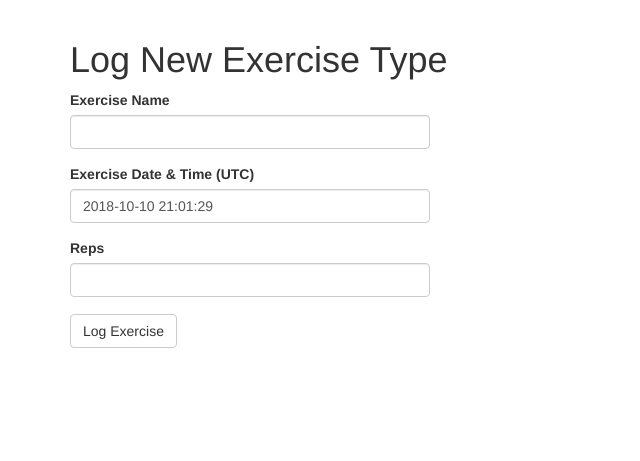
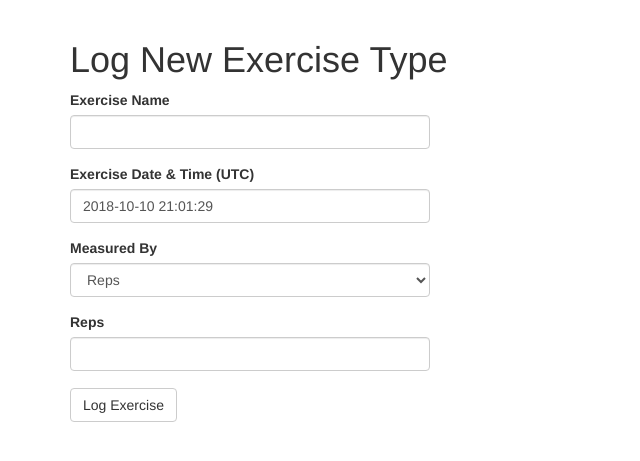
Before and after one commit to petegrace/fitness-logs, a Flask app: page /new_exercise in a window 1280 px wide. Shown: the part 52-513 px from the top of the page, without its empty margins (0-640 px from the left). Run offline with Flask 2, Linux system fonts and the light colour scheme; the visitor is signed in with stand-in values (Sample User, id 1); data comes from the database, SQL or seed files in the repository; some libraries are stand-ins or nearby versions.

Commit message:
added support for time-based exercises

```diff
--- a/app/forms.py
+++ b/app/forms.py
@@ -1,8 +1,8 @@
 from datetime import datetime
 from flask_wtf import FlaskForm
 from flask_login import current_user
-from wtforms import StringField, PasswordField, DateTimeField, IntegerField, SubmitField
-from wtforms.validators import DataRequired, Email, EqualTo, Length, ValidationError
+from wtforms import StringField, PasswordField, DateTimeField, SelectField, IntegerField, SubmitField, HiddenField
+from wtforms.validators import DataRequired, Email, EqualTo, Length, ValidationError, Optional
 from app.models import User, ExerciseType
 
 
@@ -13,7 +13,9 @@ class LogNewExerciseTypeForm(FlaskForm):
 	# fields for the first exercise to be logged (reps will also serve as the default)
 	exercise_datetime = DateTimeField("Exercise Date & Time (UTC)", format="%Y-%m-%d %H:%M:%S",
 										validators=[DataRequired()], default=datetime.utcnow)
-	reps = IntegerField("Reps")
+	measured_by = SelectField( 'Measured By', choices=[('reps', 'Reps'), ('seconds', 'Time (seconds)')])
+	reps = IntegerField("Reps", validators=[Optional()])
+	seconds = IntegerField("Seconds", validators=[Optional()])
 	submit = SubmitField("Log Exercise")
 
 	def validate_name(self, name):
@@ -27,5 +29,7 @@ class EditExerciseForm(FlaskForm):
 	# fields for the first exercise to be logged (reps will also serve as the default)
 	exercise_datetime = DateTimeField("Exercise Date & Time (UTC)", format="%Y-%m-%d %H:%M:%S",
 										validators=[DataRequired()], default=datetime.utcnow)
-	reps = IntegerField("Reps")
+	measured_by = HiddenField("measured_by")
+	reps = IntegerField("Reps", validators=[Optional()])
+	seconds = IntegerField("Seconds", validators=[Optional()])
 	submit = SubmitField("Update Exercise")
--- a/app/models.py
+++ b/app/models.py
@@ -36,6 +36,7 @@ class ExerciseType(db.Model):
 	measured_by = db.Column(db.String(50))
 	user_id = db.Column(db.Integer, db.ForeignKey("user.id"))
 	default_reps = db.Column(db.Integer)
+	default_seconds = db.Column(db.Integer)
 	created_datetime = db.Column(db.DateTime, default=datetime.utcnow)
 	exercises = db.relationship("Exercise", backref="type", lazy="dynamic")
 
@@ -48,6 +49,7 @@ class Exercise(db.Model):
 	exercise_type_id = db.Column(db.Integer, db.ForeignKey("exercise_type.id"))
 	exercise_datetime = db.Column(db.DateTime, index=True, default=datetime.utcnow)
 	reps = db.Column(db.Integer)
+	seconds = db.Column(db.Integer)
 	created_datetime = db.Column(db.DateTime, default=datetime.utcnow)
 
 	def __repr__(self):
--- a/app/routes.py
+++ b/app/routes.py
@@ -28,7 +28,8 @@ def log_exercise(id):
 	# TODO: This should be a function somewhere to avoid duplication with new_exercise, just not sure where yet!
 	exercise = Exercise(type=exercise_type,
 						exercise_datetime=datetime.utcnow(),
-						reps=exercise_type.default_reps)
+						reps=exercise_type.default_reps,
+						seconds=exercise_type.default_seconds)
 	db.session.add(exercise)
 	db.session.commit()
 	flash("Added {type} at {datetime}".format(type=exercise_type.name, datetime=exercise.exercise_datetime))
@@ -42,14 +43,22 @@ def new_exercise():
 
 	# for the post...
 	if form.validate_on_submit():
+		# Ensure that seconds and reps are none if the other is selected
+		if form.measured_by.data == "reps":
+			form.seconds.data = None
+		elif form.measured_by.data == "seconds":
+			form.reps.data = None
+
 		exercise_type = ExerciseType(name=form.name.data,
 									 owner=current_user,
-									 measured_by="reps",
-									 default_reps=form.reps.data)
+									 measured_by=form.measured_by.data,
+									 default_reps=form.reps.data,
+									 default_seconds=form.seconds.data)
 		db.session.add(exercise_type)
 		exercise = Exercise(type=exercise_type,
 							exercise_datetime=form.exercise_datetime.data,
-							reps=form.reps.data)
+							reps=form.reps.data,
+							seconds=form.seconds.data)
 		db.session.add(exercise)
 		db.session.commit()
 		flash("Added {type} at {datetime}".format(type=exercise_type.name, datetime=exercise.exercise_datetime))
@@ -68,10 +77,13 @@ def edit_exercise(id):
     if form.validate_on_submit():
         exercise.exercise_datetime = form.exercise_datetime.data
         exercise.reps = form.reps.data
+        exercise.seconds = form.seconds.data
         db.session.commit()
         flash("Updated {type} at {datetime}".format(type=exercise.type.name, datetime=exercise.exercise_datetime))
         return redirect(url_for("index"))
     elif request.method == 'GET':
         form.exercise_datetime.data = exercise.exercise_datetime
+        form.measured_by.data = exercise.type.measured_by
         form.reps.data = exercise.reps
+        form.seconds.data = exercise.seconds
     return render_template("edit_exercise.html", title="Edit Exercise", form=form, exercise_name=exercise.type.name)
--- a/app/templates/new_exercise.html
+++ b/app/templates/new_exercise.html
@@ -1,5 +1,31 @@
 {% extends "base.html" %}
 {% import "bootstrap/wtf.html" as wtf %}
+
+{% block scripts %}
+	{{ super() }}
+
+	<script>
+		$("#seconds").hide();
+		$("label[for='seconds']").hide();
+
+		$("#measured_by").change(function(){
+		    opt = $(this).val();
+
+		    if (opt == "reps") {
+		    	$("#reps").show();
+				$("label[for='reps']").show();
+		    	$("#seconds").hide();
+				$("label[for='seconds']").hide();
+			}
+			else if (opt == "seconds") {
+		    	$("#reps").hide();
+				$("label[for='reps']").hide();
+		    	$("#seconds").show();
+				$("label[for='seconds']").show();
+			}
+		});
+	</script>
+{% endblock %}
 
 {% block app_content %}
 	<h1>Log New Exercise Type</h1>
@@ -9,3 +35,16 @@
 		</div>
 	</div>
 {% endblock %}
+
+<!--
+First, we assign an ID to the select control (mystuff)
+	<select id="measured_by">
+Then, we tell jQuery to watch for the value of that element to change:
+	$('#measured_by').change(function() {
+Next, we grab the value of teh currently selected item:
+	opt = $(this).val();
+Then, determine which option was selected
+	if (opt=="reps"){} //Note that are testing the VALUE, not the text, of the option
+Finally, inject some html into the DIV with id=msgbox
+	$('#msgbox').html('some html code');
+-->
```
Also changed, not shown: app/templates/edit_exercise.html (+21 -0 lines), app/templates/index.html (+16 -3 lines), migrations/versions/dc7250f14b2b_support_for_measurement_in_seconds.py (added, +30 -0 lines).
